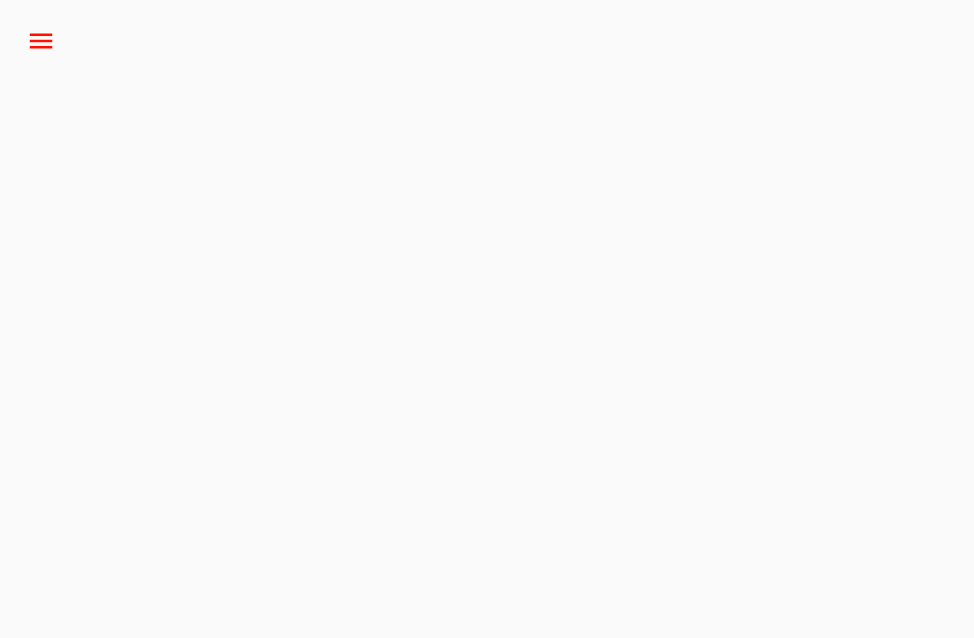
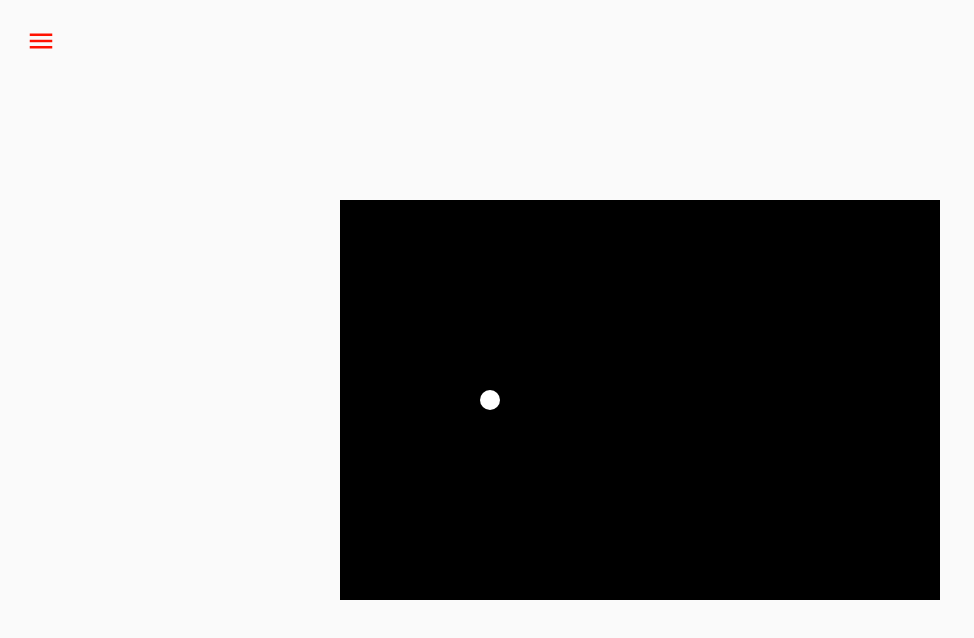
Before and after one commit to synergychen/machine-learning-examples, a Vue app: page /flappy-bird in a window 1280 px wide. Shown: the top 638 px of the page, without its empty margins (0-974 px from the left). Built offline with nearby package versions, Linux system fonts and the light colour scheme.

Commit message:
Add flappy bird: bird class

```diff
--- a/src/App.vue
+++ b/src/App.vue
@@ -61,7 +61,8 @@ export default {
       drawer: false,
       items: [
         { title: 'Home', icon: 'dashboard', path: '/home' },
-        { title: 'Genetic Algorithm', icon: 'question_answer', path: '/genetic-algorithm' }
+        { title: 'Genetic Algorithm', icon: 'question_answer', path: '/genetic-algorithm' },
+        { title: 'Flappy Bird', icon: 'question_answer', path: '/flappy-bird' }
       ]
     }
   }
--- /dev/null
+++ b/src/components/FlappyBird.vue
@@ -0,0 +1,79 @@
+<template>
+  <div class="board-container">
+    <div class="board" :style="boardStyle">
+      <div
+        class="bird"
+        v-for="(bird, key) in birds"
+        :key="key"
+        :style="bird.style"
+      >
+      </div>
+    </div>
+  </div>
+</template>
+
+<script>
+import Bird from '../modules/flappy_bird/bird.js'
+
+export default {
+  data() {
+    return {
+      width: 600,
+      height: 400,
+      birds: [],
+      started: false
+    }
+  },
+  computed: {
+    boardStyle() {
+      return {
+        width: this.width + 'px',
+        height: this.height + 'px'
+      }
+    }
+  },
+  created() {
+    let bird = new Bird(this.width / 4, this.height / 2)
+    this.birds.push(bird)
+    window.addEventListener('keyup', this.onKeydown)
+  },
+  methods: {
+    onKeydown(e) {
+      if (e.code === 'Space') {
+        this.birds.forEach(bird => bird.up())
+        if (!this.started) {
+          this.refreshFrame()
+        }
+        this.started = true
+      }
+    },
+    refreshFrame() {
+      const interval = 20
+      const id = setInterval(() => {
+        this.birds.forEach(bird => bird.update(20))
+        this.birds.forEach(bird => bird.check())
+      }, interval)
+    }
+  }
+}
+</script>
+
+<style scoped>
+.board-container {
+  display: flex;
+  height: 100%;
+  align-items: center;
+  justify-content: center;
+}
+
+.board {
+  background-color: black;
+  position: relative;
+}
+
+.bird {
+  border-radius: 50%;
+  background-color: white;
+  position: absolute;
+}
+</style>
--- /dev/null
+++ b/src/modules/flappy_bird/bird.js
@@ -0,0 +1,70 @@
+const screenWidth = 600
+const screenHeight = 400
+
+export default class Bird {
+  constructor(x, y) {
+    // constants
+    this._width = 20
+    this._height = 20
+    this._gravity = 35
+    this._deltaSpeed = -8
+    // variables
+    this._x = x
+    this._y = y
+    this._speed = 0
+  }
+
+  get x() {
+    return this._x
+  }
+
+  get y() {
+    return this._y
+  }
+
+  get width() {
+    return this._width
+  }
+
+  get height() {
+    return this._height
+  }
+
+  get style() {
+    return {
+      width: this._width + 'px',
+      height: this._height + 'px',
+      marginLeft: -this._width / 2 + 'px',
+      marginBottom: -this._height / 2 + 'px',
+      left: this._x + 'px',
+      bottom: this._y + 'px'
+    }
+  }
+
+  up() {
+    this._speed = this._deltaSpeed
+  }
+
+  update(ms) {
+    // position change: x = v0 * t + 1/2 * a * t^2 ~= v0 * t
+    // speed change: v = v0 + a * t
+    const deltaT = ms / 1000
+    const deltaY = this._speed + deltaT
+    this._y += -deltaY
+    this._speed = this._speed + this._gravity * deltaT
+
+    if (this._y + this._height / 2 > screenHeight) {
+      this._y = screenHeight - this._height / 2
+      this._speed = 0
+    }
+
+    if (this._y - this._height / 2 < 0) {
+      this._y = this._height / 2
+      this._speed = 0
+    }
+  }
+
+  check() {
+    console.log(this.y, this._speed)
+  }
+}
--- a/src/router.js
+++ b/src/router.js
@@ -22,6 +22,11 @@ export default new Router({
       path: '/genetic-algorithm',
       name: 'Genetic Algorithm',
       component: () => import('./components/GeneticAlgorithm.vue')
+    },
+    {
+      path: '/flappy-bird',
+      name: 'Flappy Bird',
+      component: () => import('./components/FlappyBird.vue')
     }
   ]
 })
```
